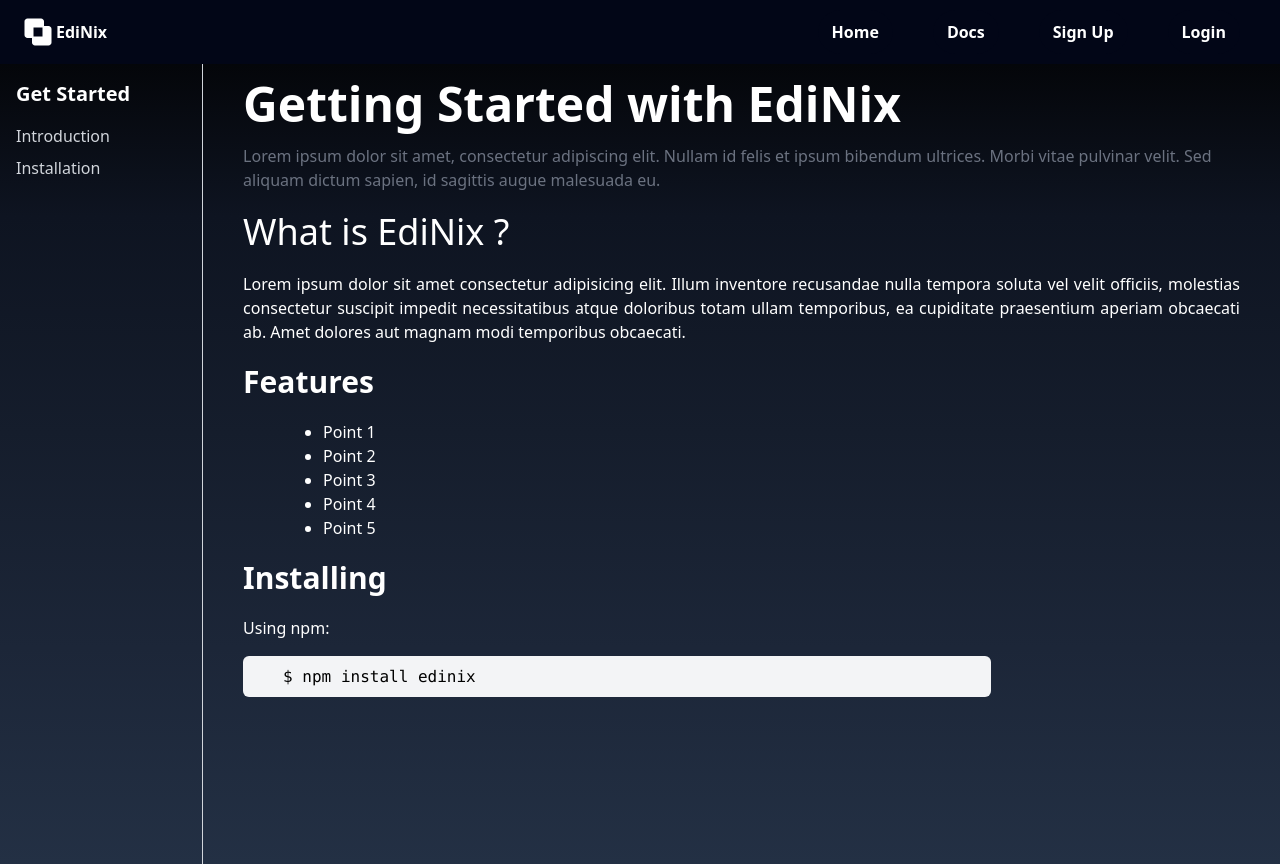
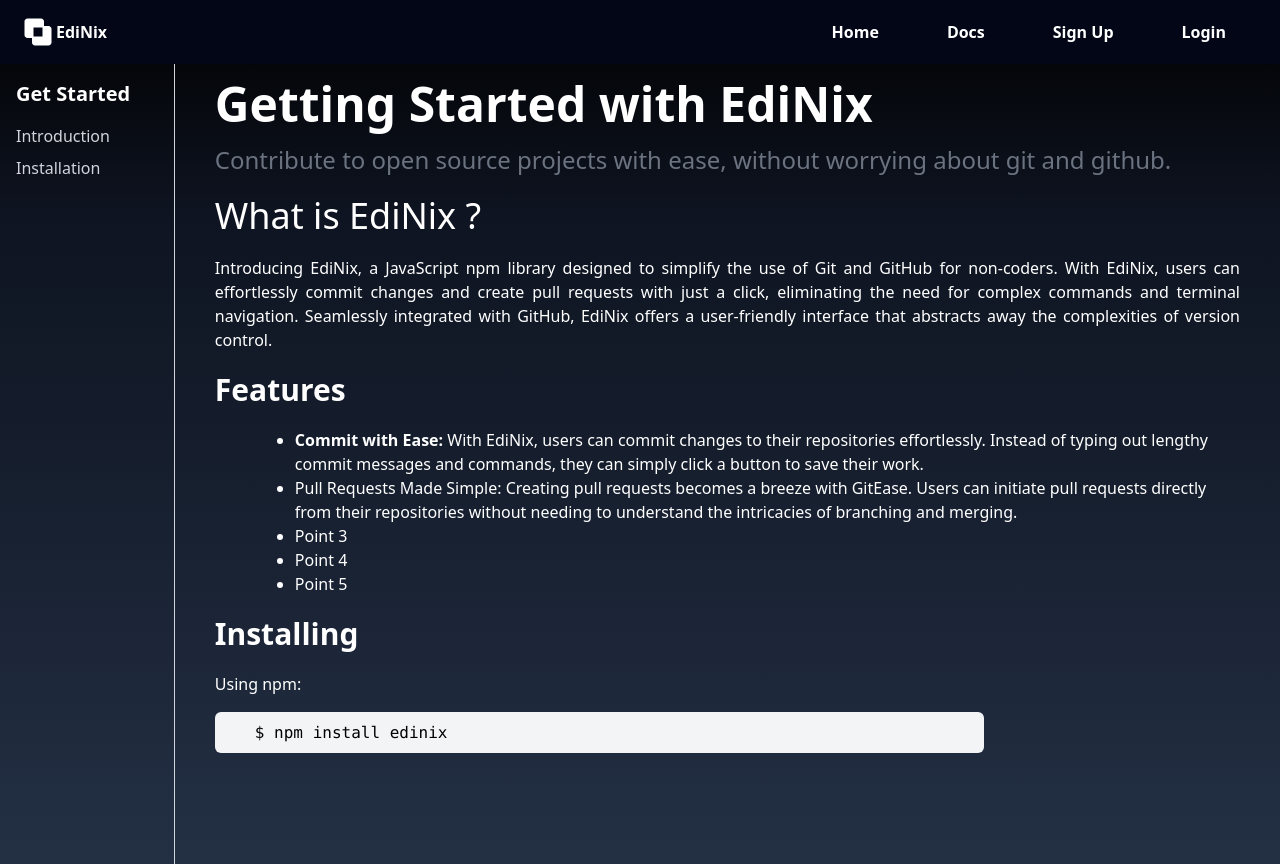
Before and after one commit to itsme-Subid/EdiNix, a React (Vite) app in the folder client/: page /docs in a window 1280 px wide. Built offline with nearby package versions, Linux system fonts and the light colour scheme.

Commit message:
Update documentation and add new features

```diff
--- a/client/src/components/docs.jsx
+++ b/client/src/components/docs.jsx
@@ -27,23 +27,34 @@ const MainContent = () => {
 				<h2 id='section1' className='font-bold text-5xl mb-4'>
 					Getting Started with EdiNix
 				</h2>
-				<p className='text-gray-500'>
-					Lorem ipsum dolor sit amet, consectetur adipiscing elit. Nullam id
-					felis et ipsum bibendum ultrices. Morbi vitae pulvinar velit. Sed
-					aliquam dictum sapien, id sagittis augue malesuada eu.
+				<p className='text-gray-500 text-2xl'>
+					Contribute to open source projects with ease, without worrying about
+					git and github.
 				</p>
 				<h1 className='my-5 text-4xl'>What is EdiNix ?</h1>
 				<p className='text-justify'>
-					Lorem ipsum dolor sit amet consectetur adipisicing elit. Illum
-					inventore recusandae nulla tempora soluta vel velit officiis,
-					molestias consectetur suscipit impedit necessitatibus atque doloribus
-					totam ullam temporibus, ea cupiditate praesentium aperiam obcaecati
-					ab. Amet dolores aut magnam modi temporibus obcaecati.
+					Introducing EdiNix, a JavaScript npm library designed to simplify the
+					use of Git and GitHub for non-coders. With EdiNix, users can
+					effortlessly commit changes and create pull requests with just a
+					click, eliminating the need for complex commands and terminal
+					navigation. Seamlessly integrated with GitHub, EdiNix offers a
+					user-friendly interface that abstracts away the complexities of
+					version control.
 				</p>
 				<h1 className='my-5 text-3xl font-semibold'>Features</h1>
 				<ul className='list-disc ml-20'>
-					<li>Point 1</li>
-					<li>Point 2</li>
+					<li>
+						<b>Commit with Ease: </b> With EdiNix, users can commit changes to
+						their repositories effortlessly. Instead of typing out lengthy
+						commit messages and commands, they can simply click a button to save
+						their work.
+					</li>
+					<li>
+						Pull Requests Made Simple: Creating pull requests becomes a breeze
+						with GitEase. Users can initiate pull requests directly from their
+						repositories without needing to understand the intricacies of
+						branching and merging.
+					</li>
 					<li>Point 3</li>
 					<li>Point 4</li>
 					<li>Point 5</li>
```
